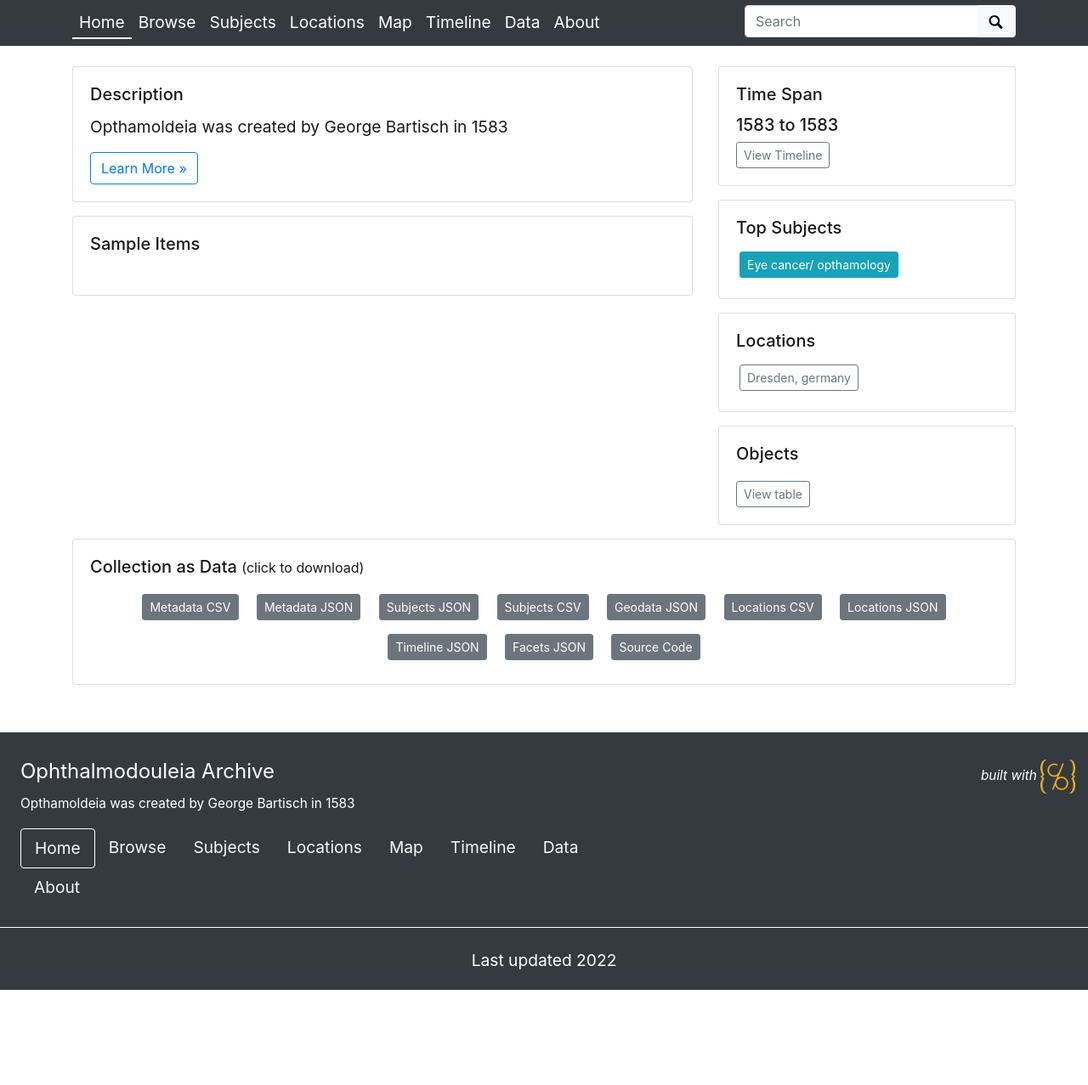
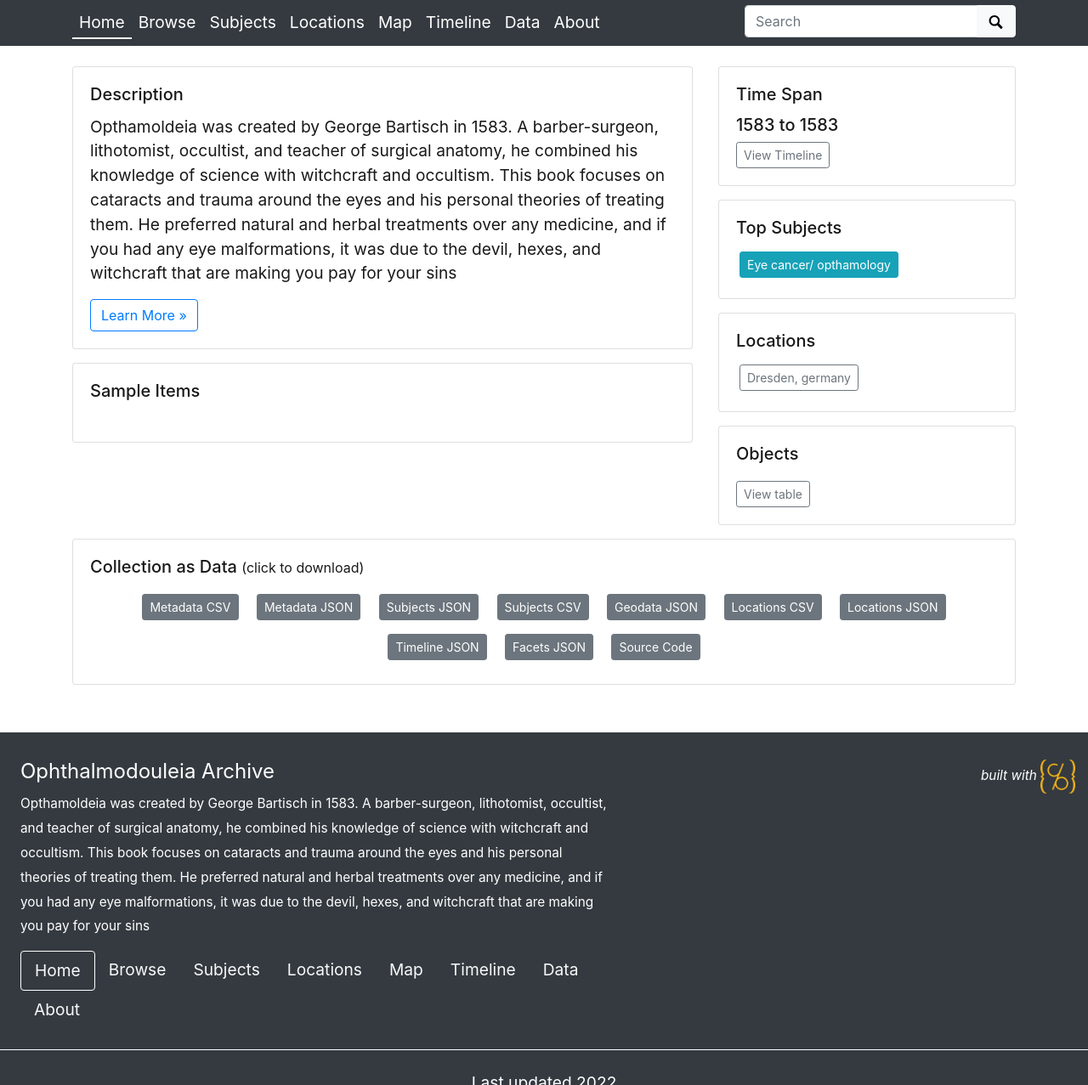
Before and after one commit to easeage/OphthalmodouleiaArchive, a Jekyll site: the page built from index.md, in a window 1280 px wide and 1400 px high, scrolled down 222 px, cut to the strip 123-1400 px from the top of the window. Shown: the whole strip at 85% size. Built offline with Jekyll 4.4.1, drawn with Linux system fonts in a browser that asks for light colours; before the commit the page ends 1510 px from its top, so only the background shows below that.

Commit message:
Update _config.yml

```diff
--- a/_config.yml
+++ b/_config.yml
@@ -25,7 +25,7 @@ title: Ophthalmodouleia Archive
 tagline: Opthamoldeia
 # description appears in meta tags and other locations
 # this description might appear in search result lists, keep around 160 characters max
-description: "Opthamoldeia was created by George Bartisch in 1583"
+description: "Opthamoldeia was created by George Bartisch in 1583. A barber-surgeon, lithotomist, occultist, and teacher of surgical anatomy, he combined his knowledge of science with witchcraft and occultism. This book focuses on cataracts and trauma around the eyes and his personal theories of treating them. He preferred natural and herbal treatments over any medicine, and if you had any eye malformations, it was due to the devil, hexes, and witchcraft that are making you pay for your sins"
 # creator of the digital collection, to appear in meta tags; we typically use our GitHub usernames but feel free to just use your name
 author: Ashlyn Belcher and Elisabeth Seage
 
```
